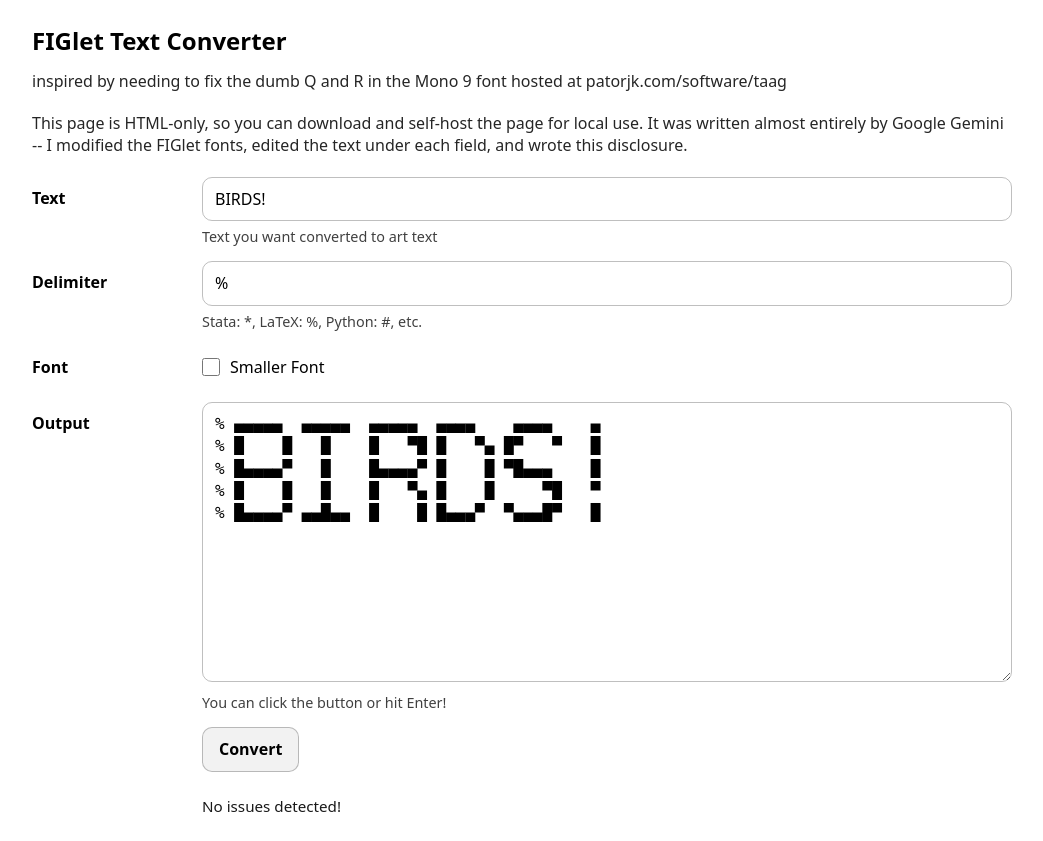
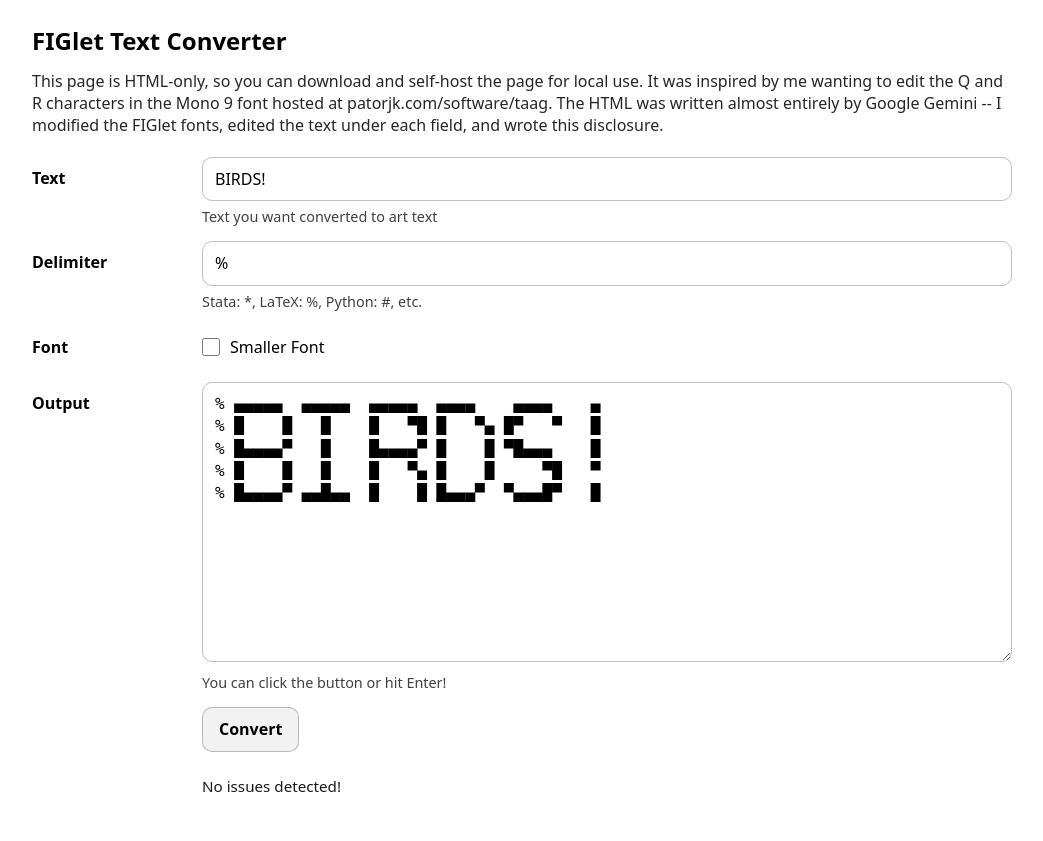
Before and after one commit to tmorg46/tmorg46.github.io, a plain HTML site: page commenter/index.html in a window 1280 px wide. Shown: the whole page, without its empty margins (118-1161 px from the left). Drawn offline with Linux system fonts and the light colour scheme.

Commit message:
commenter disclosure!

```diff
--- a/commenter/index.html
+++ b/commenter/index.html
@@ -125,10 +125,7 @@
   <div class="wrap">
     <h1>FIGlet Text Converter</h1>
     <p class="note">
-      inspired by needing to fix the dumb Q and R in the Mono 9 font hosted at patorjk.com/software/taag
-    </p>
-    <p class="note">
-      This page is HTML-only, so you can download and self-host the page for local use. It was written almost entirely by Google Gemini -- I modified the FIGlet fonts, edited the text under each field, and wrote this disclosure.
+      This page is HTML-only, so you can download and self-host the page for local use. It was inspired by me wanting to edit the Q and R characters in the Mono 9 font hosted at patorjk.com/software/taag. The HTML was written almost entirely by Google Gemini -- I modified the FIGlet fonts, edited the text under each field, and wrote this disclosure.
     </p>
 
     <div class="grid">
```
